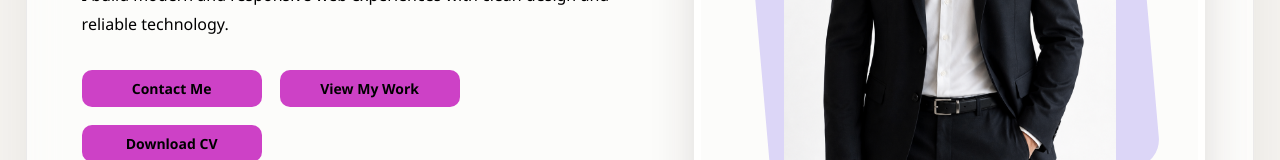
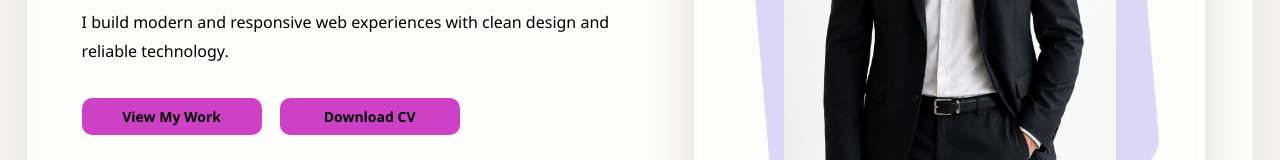
Before and after one commit to khalidmuhamadmuhamad80-arch/portfolio-frontend, a React app: page / in a window 1280 px wide. Shown: the part 495-655 px from the top of the page. Built offline with nearby package versions, Linux system fonts and the light colour scheme; no server answers; the HTML template or start-up script is replaced by a standard one.

Commit message:
Update project hero button styles

```diff
--- a/src/components/Contact.css
+++ b/src/components/Contact.css
@@ -134,7 +134,7 @@
   transform: translateY(-2px);
 
   box-shadow:
-    0 10px 25px rgba(242, 140, 91, 0.2);
+    0 10px 25px rgb(205 65 198);
 }
 
 .contact-open-button:hover svg {
@@ -189,7 +189,7 @@
 
   box-sizing: border-box;
 
-  border: 1px solid rgba(118, 103, 168, 0.2);
+  border: 1px solid rgb(15 217 225);
 
   border-radius: 24px;
 
@@ -276,7 +276,7 @@
 }
 
 .modal-close:hover {
-  background: #c98291;
+  background: #0fd9e1;
 
   color: #000000;
 
--- a/src/components/Projects.css
+++ b/src/components/Projects.css
@@ -246,9 +246,9 @@
 
   border-radius: 7px;
 
-  background: rgb(205 65 198);
+  background: rgb(15 217 225);
 
-  color: #0FD9E1;
+  color: #ffffff;
 
   font-size: 11px;
 
--- a/src/components/hero.jsx
+++ b/src/components/hero.jsx
@@ -44,12 +44,6 @@ function Hero() {
 
           {/* Hero Actions */}
           <div className="hero-buttons">
-            <a
-              href="#contact"
-              className="hero-btn primary-btn"
-            >
-              Contact Me
-            </a>
 
             <a
               href="#projects"
--- a/src/components/mkwebstudio.css
+++ b/src/components/mkwebstudio.css
@@ -570,7 +570,7 @@
   transform: translateY(-5px) scale(1.03);
   border-color: rgb(15 217 225);
   background: #fdf9ff;
-  box-shadow: 0 18px 38px rgba(205, 65, 198, 0.16);
+  box-shadow: 0 18px 38px rgb(15 217 225);
 }
 
 /* =========================================
```
